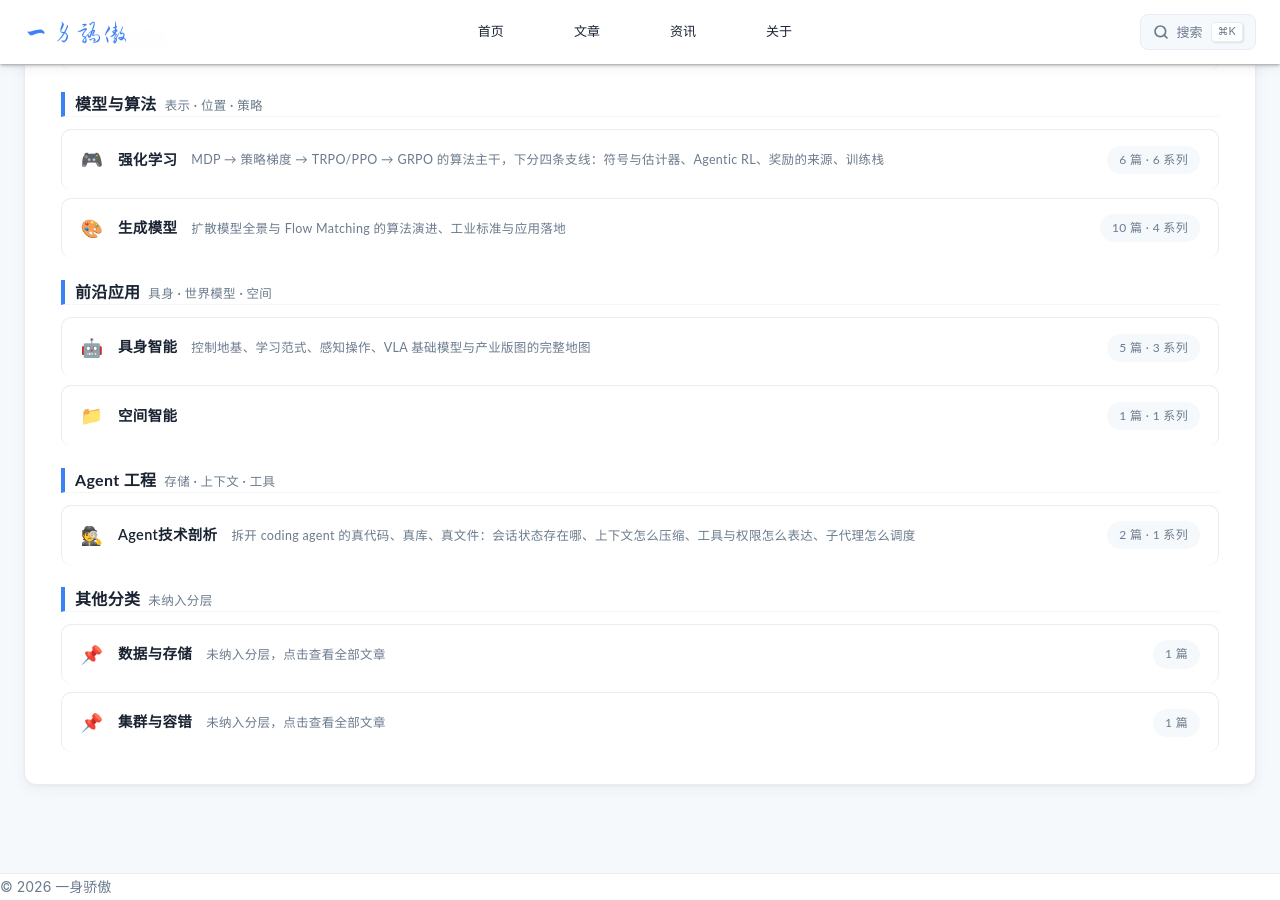
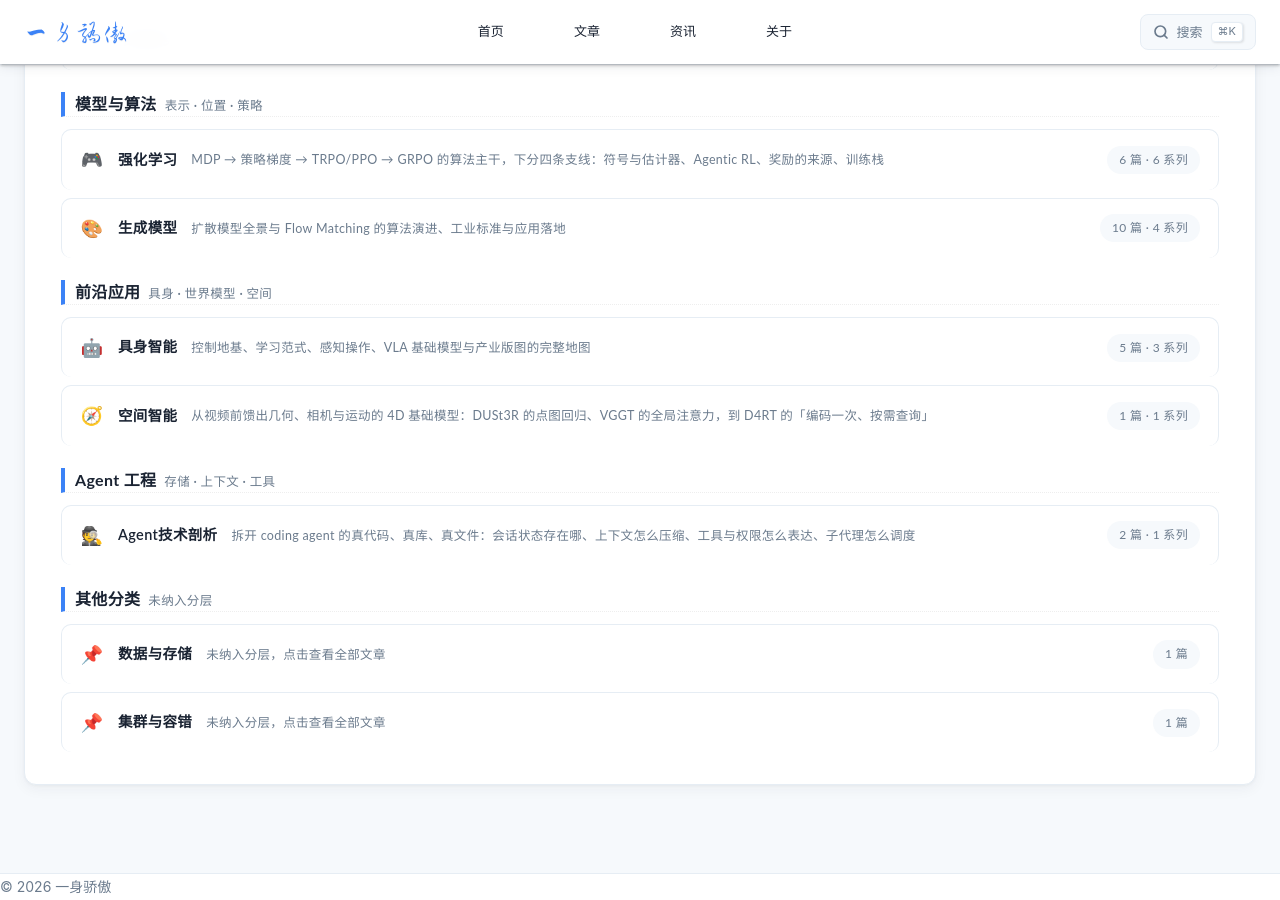
Before and after one commit to lrypcy/lrypcy.github.io, a Jekyll site: the page built from posts.md, in a window 1280 px wide and 900 px high, scrolled down 655 px. Built offline with Jekyll 4.4.1, drawn with Linux system fonts in a browser that asks for light colours.

Commit message:
graph: 补「空间智能」分类元数据（图标 / 颜色 / 描述）
graph_sync 体检此前报「分类未配置，首页走兜底样式」。

```diff
--- a/_data/knowledge_graph.yml
+++ b/_data/knowledge_graph.yml
@@ -57,6 +57,10 @@ categories:
     icon: "🤖"
     color: "#16a34a"
     desc: 控制地基、学习范式、感知操作、VLA 基础模型与产业版图的完整地图
+  - name: 空间智能
+    icon: "🧭"
+    color: "#0891b2"
+    desc: 从视频前馈出几何、相机与运动的 4D 基础模型：DUSt3R 的点图回归、VGGT 的全局注意力，到 D4RT 的「编码一次、按需查询」
   - name: 模型蒸馏
     icon: "🧪"
     color: "#db2777"
```
